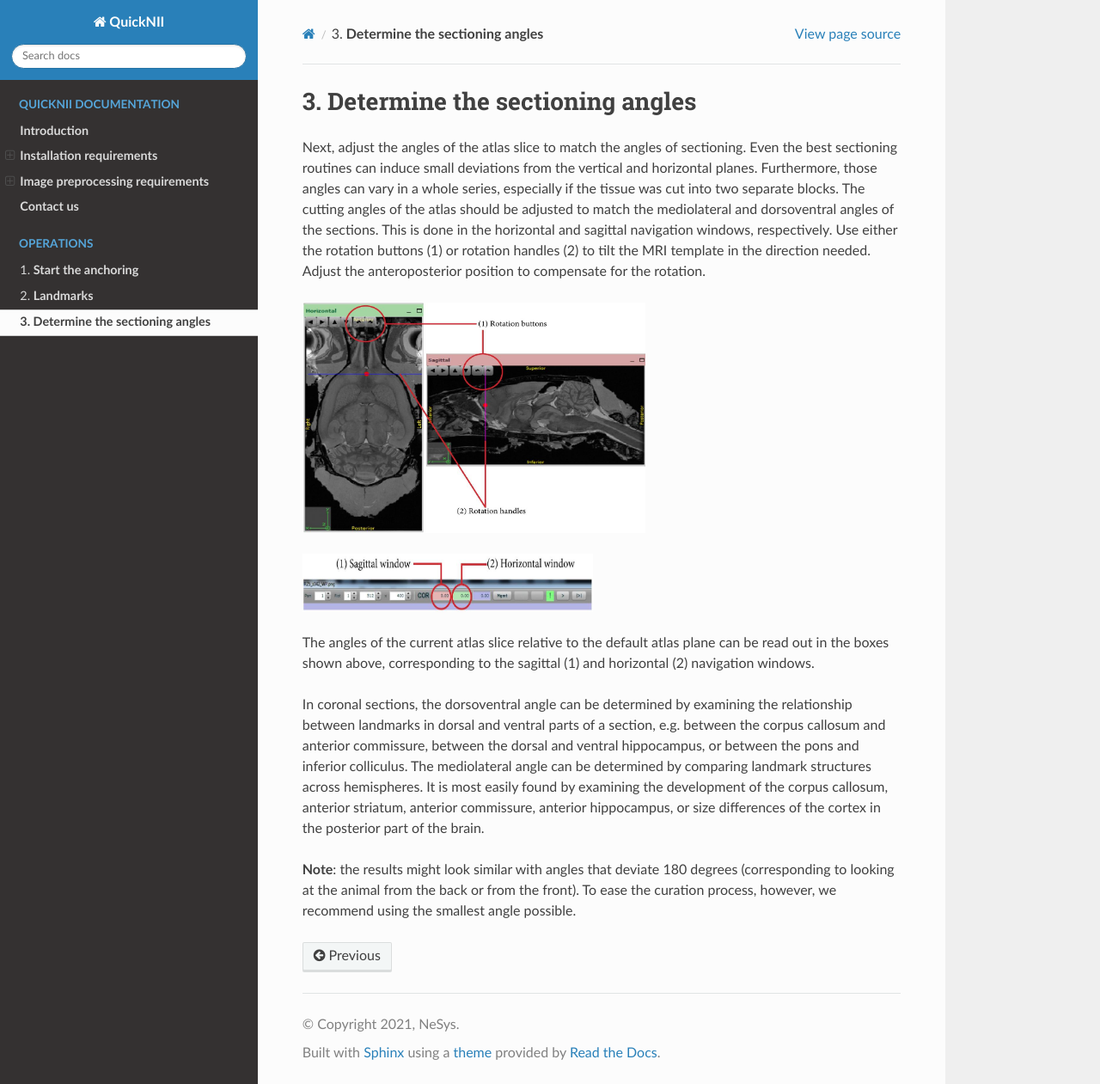
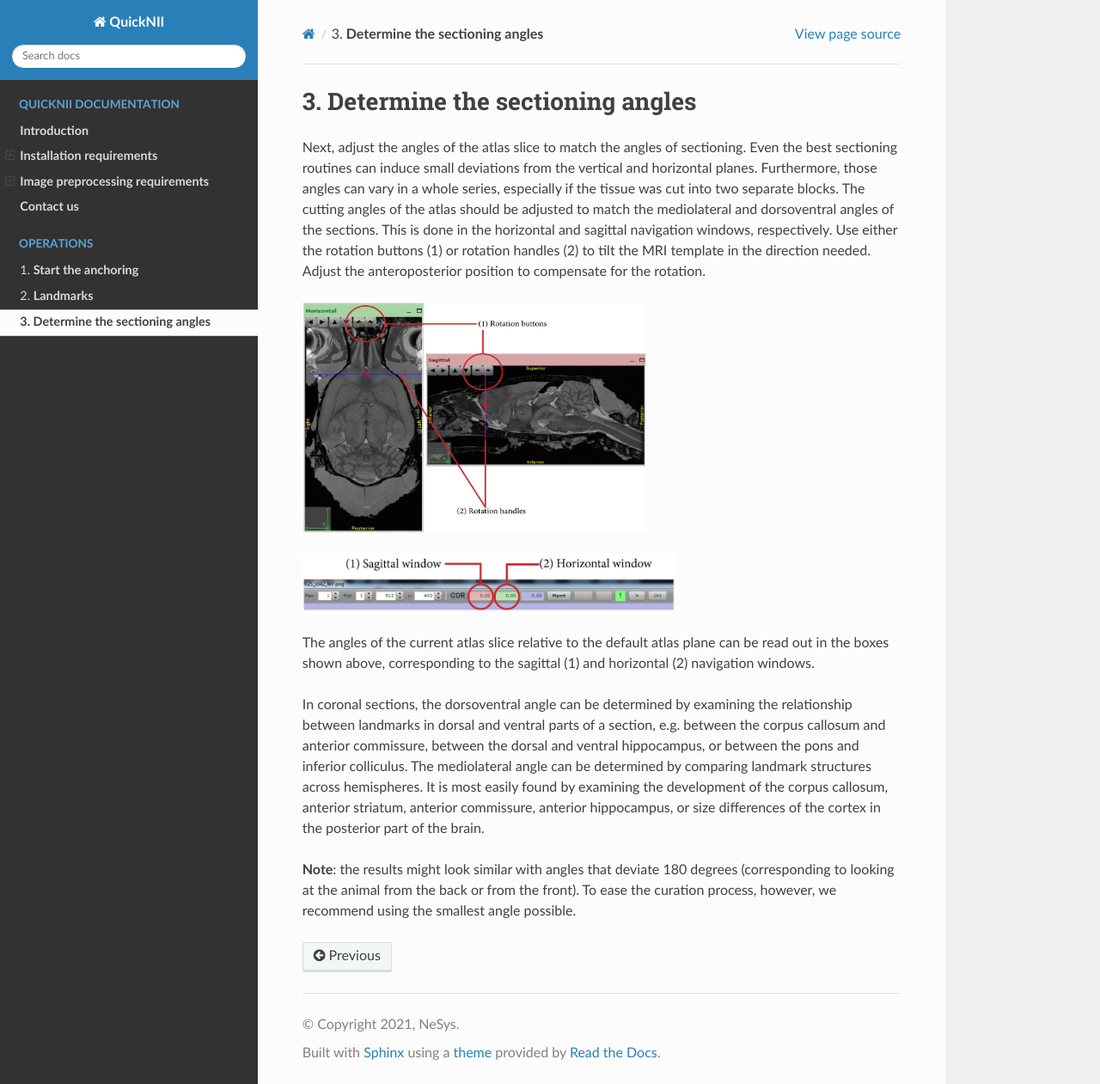
Before and after one commit to Tevemadar/QuickNII, a Sphinx documentation site: the page built from Docs/angles.rst, in a window 1280 px wide and 1261 px high. Shown: the whole window at 86% size. Built offline with Sphinx 7.4.7 and the Read the Docs theme 2.0.0, drawn with Linux system fonts in a browser that asks for light colours.

Commit message:
Update angles.rst

```diff
--- a/Docs/angles.rst
+++ b/Docs/angles.rst
@@ -17,7 +17,7 @@ position to compensate for the rotation.
    :height: 2.79387in
 
 .. image:: 6bef45ee36424df69f030c687f030605/media/image15.png
-   :width: 3.52083in
+   :width: 4.52083in
    :height: 0.70425in
 
 The angles of the current atlas slice relative to the default atlas
```
